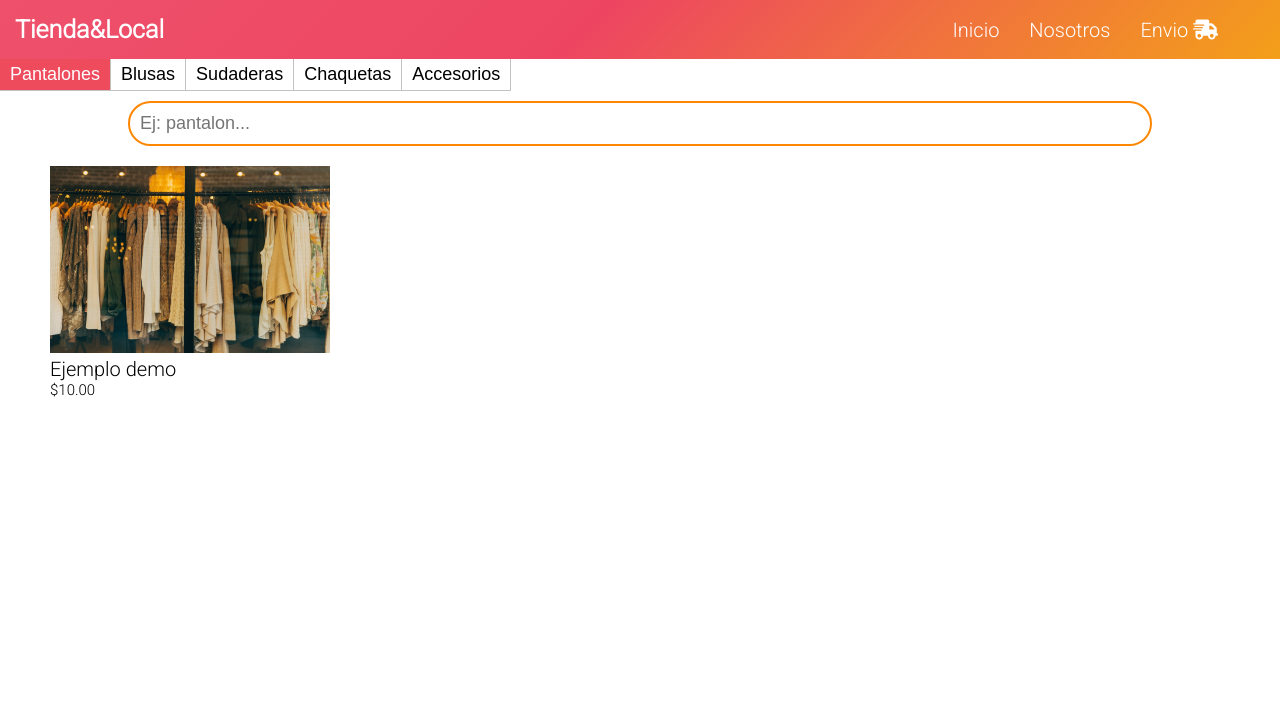
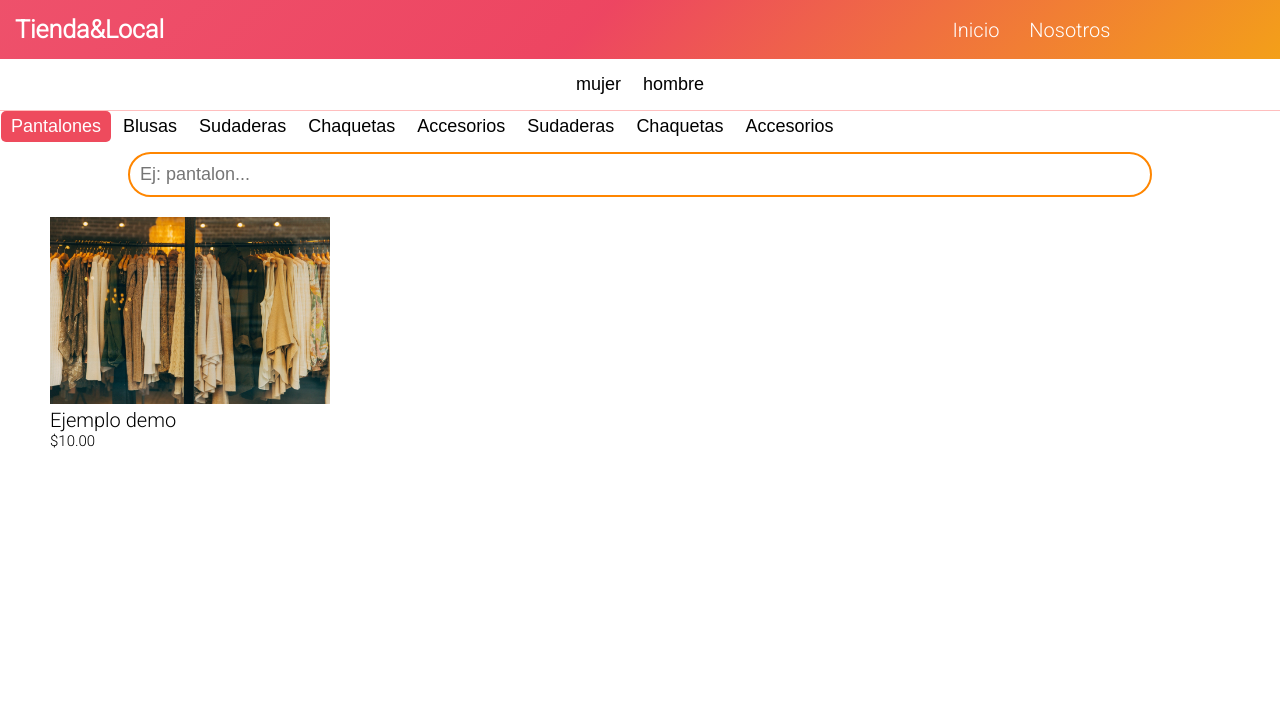
Before and after one commit to Yariel04/store, a plain HTML site: page index.html in a window 1280 px wide. Both pictures are taken after a click on the button "Pantalones". Shown: the top 710 px of the page. Drawn offline with nearby package versions, Linux system fonts and the light colour scheme.

Commit message:
21-9-2024 Cambios

```diff
--- a/estilos.css
+++ b/estilos.css
@@ -145,6 +145,13 @@ h3 {
     .contenido-producto{
         display:grid;
         grid-template-columns: repeat(4,1fr);
+        column-gap: 2rem;
+    }
+}
+@media(max-width:768px){
+    .contenido-producto{
+        display:grid;
+        grid-template-columns: repeat(2,1fr);
         column-gap: 2rem;
     }
 }
@@ -297,17 +304,24 @@ li{
     /* justify-content: center; */
     /* margin: 3rem 0; */
 }
+.seccion-categorias-globales{
+    display: flex;
+    align-items: center;
+    justify-content: center;
+    width: 100%;
+    padding: 10px 0px;
+    border-bottom: 1px solid #ffbebe;
+}
 
 .btn-categorias{
     padding: 5px 10px;
-    border-top: none;
-    border-right: 1px solid #c2c2c2;
-    border-bottom: 1px solid #c2c2c2;
-    border-left: none;
+    border: none;
     background-color: transparent;
     color: black;
     font-size: 18px;
     cursor: pointer;
+    border-radius: 5px;
+    margin: 0px 1px;
     transition: transform 0.2s ease-in-out;
 }
 .btn-categorias-selected{
--- a/index.js
+++ b/index.js
@@ -77,11 +77,18 @@ export const carrousel = (json)=>{
 }
 
 export const categorias = {
+    mujer : {
         pantalones : "Pantalones",
         blusas : "Blusas",
         sudaderas : "Sudaderas",
         chaquetas : "Chaquetas",
         accesorios : "Accesorios",
+    },
+    hombre : {
+        sudaderas : "Sudaderas",
+        chaquetas : "Chaquetas",
+        accesorios : "Accesorios",
+    }
 }
 
 export const productos = {
@@ -135,15 +142,15 @@ export const plantilla = {
             `
                 <div class="contenedor-header contenido-header">
                     <div class="titulo">
-                        <h2> Tienda&Local</h2>
+                        <h2>Tienda&Local</h2>
                     </div>
                     <nav class="navegacion">
                         <a href="index.html">Inicio</a>
                         <a href="nosotros.html">Nosotros</a>
-                        <a href="#domicilio">Envio <i class="fas fa-shipping-fast"></i></a>
                     </nav>
                 </div>
                 <div class="container-categories">
+                    <div class="seccion-categorias-globales"></div>
                     <div class="seccion-categorias"></div>
                     <div class="seccion-search"></div>
                 </div>
@@ -213,9 +220,30 @@ export const plantilla = {
     categorias : (data)=>{
         if(data.father){
             var  div_all = creator(data.father,'div')
-            div_all.innerHTML = `<button type="button" class="btn-categorias click-to-select-categorias" code="${data.code}">${data.nombre}</button>`
+            div_all.innerHTML = `<button type="button" class="btn-categorias click-to-select-categorias click-to-select-categorias${data.code}" code_global="${data.code_global}" code="${data.code}">${data.nombre}</button>`
+
+            var clickselectcategorias = document.querySelector(`.click-to-select-categorias${data.code}`)
+            if(clickselectcategorias){
+                clickselectcategorias.addEventListener('click',function(){
+                    document.querySelectorAll(".click-to-select-categorias").forEach(each_selected=>{
+                        each_selected.classList.remove('btn-categorias-selected')
+                    })
+                    this.classList.add('btn-categorias-selected')
+                    build_productos({
+                        father : contenido_producto,
+                        prod : this.getAttribute('code'),
+                        prod_global : this.getAttribute('code_global'),
+                    })
+                })
             }
         }
+    },
+    categorias_globales : (data)=>{
+        if(data.father){
+            var  div_all = creator(data.father,'div')
+            div_all.innerHTML = `<button type="button" class="btn-categorias click-to-select-categorias-globales" code="${data.code}">${data.nombre}</button>`
+        }
+    },
 }
 
 ///ETIQUETAS///
@@ -227,6 +255,7 @@ if(headers){
 }
 
 const contenido_categorias = document.querySelector(".seccion-categorias")
+const contenido_categorias_globales = document.querySelector(".seccion-categorias-globales")
 const contenido_producto = document.querySelector(".contenido-producto")
 const titles = document.querySelector(".seccion-search")
 const footer = document.querySelector('.footer')
@@ -238,25 +267,43 @@ if(titles){
 }
 
 if(contenido_categorias){
+    if(contenido_categorias_globales){
         Object.keys(categorias).forEach((each_cat)=>{
             let res_cat = categorias[each_cat];
+
+            plantilla.categorias_globales({
+                father : contenido_categorias_globales,
+                code : each_cat,
+                nombre : each_cat,
+            })
+
+            Object.keys(res_cat).forEach(each_cat_int=>{
                 plantilla.categorias({
                     father : contenido_categorias,
-            code : each_cat,
-            nombre : res_cat,
+                    code : each_cat_int,
+                    nombre : res_cat[each_cat_int],
+                    code_global : each_cat,
                 })
             })
-    var clickselectcategorias = document.querySelectorAll(".click-to-select-categorias")
-    if(clickselectcategorias){
-        clickselectcategorias.forEach(each_click=>{
+        })
+    }
+
+    var clickselectcategorias_globales = document.querySelectorAll(".click-to-select-categorias-globales")
+    if(clickselectcategorias_globales){
+        clickselectcategorias_globales.forEach(each_click=>{
             each_click.addEventListener('click',function(){
-                document.querySelectorAll(".click-to-select-categorias").forEach(each_selected=>{
+                document.querySelectorAll(".click-to-select-categorias-globales").forEach(each_selected=>{
                     each_selected.classList.remove('btn-categorias-selected')
                 })
                 this.classList.add('btn-categorias-selected')
-                build_productos({
-                    father : contenido_producto,
-                    prod : this.getAttribute('code'),
+                contenido_categorias.innerHTML = '';
+                Object.keys(categorias[this.getAttribute("code")]).forEach(each_cat_int=>{
+                    plantilla.categorias({
+                        father : contenido_categorias,
+                        code : each_cat_int,
+                        nombre : categorias[this.getAttribute("code")][each_cat_int],
+                        code_global : this.getAttribute("code"),
+                    })
                 })
             })
         })
@@ -267,6 +314,7 @@ if(contenido_producto){
     build_productos({
         father : contenido_producto,
         prod : "pantalones",
+        prod_global : "mujer",
     })
 }
 
--- a/nosotros.js
+++ b/nosotros.js
@@ -44,8 +44,6 @@ export const plantilla = {
                     </div>
                     <nav class="navegacion">
                         <a href="index.html">Inicio</a>
-                        <a href="nosotros.html">Nosotros</a>
-                        <a href="#domicilio">Envio <i class="fas fa-shipping-fast"></i></a>
                     </nav>
                 </div>
                 <div class="container-categories">
```
Lines whose indentation alone changed are shown as unchanged.
